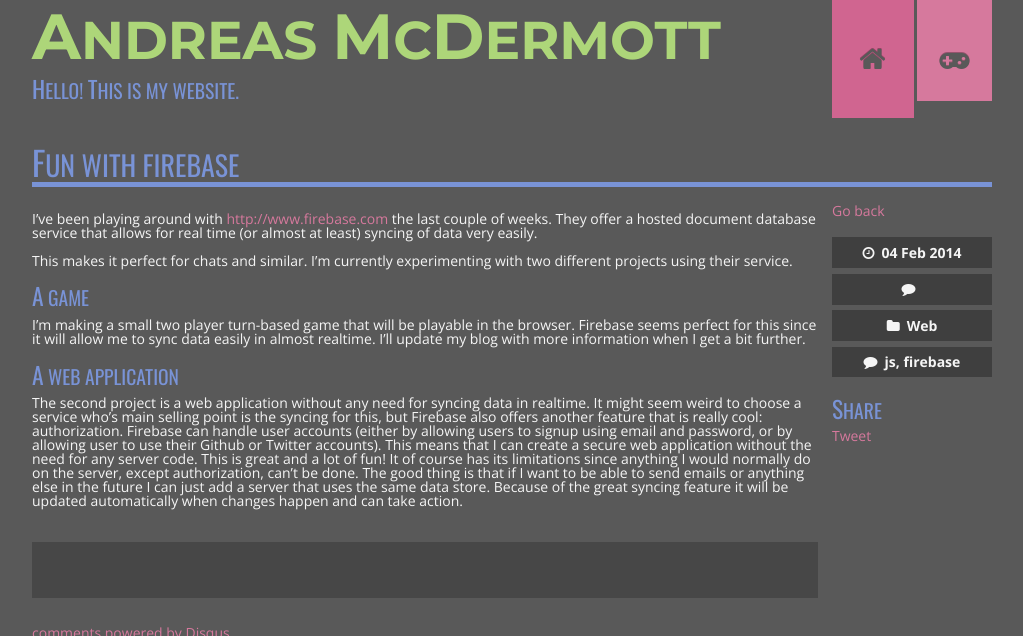
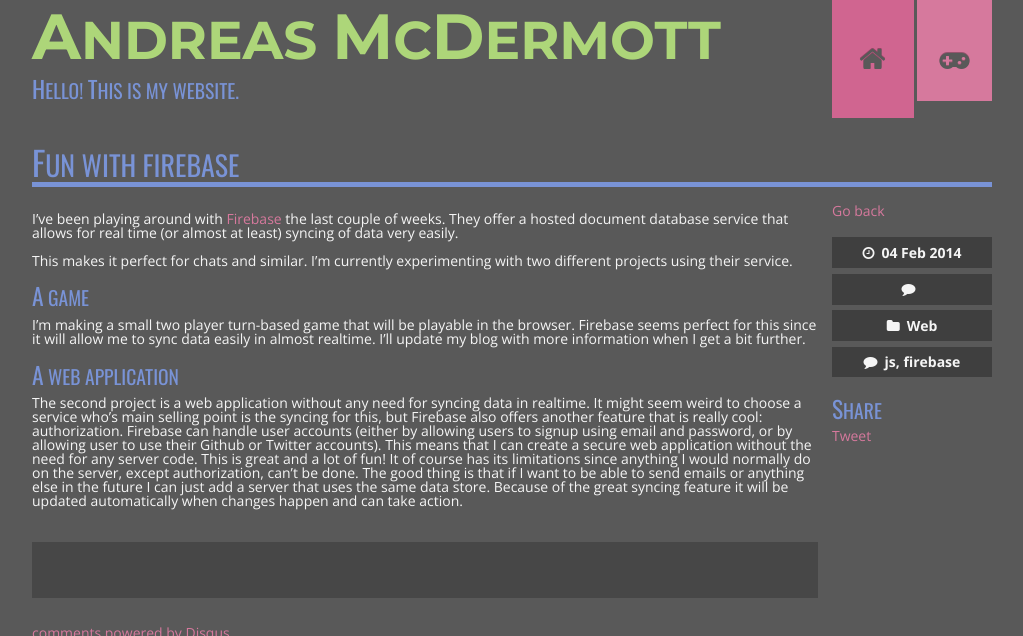
Before and after one commit to andreasmcdermott/andreasmcdermott.github.io, a Jekyll site: the page built from _posts/2014-02-04-Fun-with-Firebase.md, in a window 1280 px wide, cut to the strip 0-636 px from the top of the page. Shown: the whole strip, without its empty margins (128-1151 px from the left). Built offline with Jekyll 4.4.1, drawn with Linux system fonts in a browser that asks for light colours; nearby versions of some CDN libraries; comment, search, counter and statistics services are not loaded; some of the changed lines change nothing that is shown.

Commit message:
Fixed url to firebase

```diff
--- a/_posts/2014-02-04-Fun-with-Firebase.md
+++ b/_posts/2014-02-04-Fun-with-Firebase.md
@@ -4,7 +4,7 @@
   categories: [ Web ]
   tags: [ js, firebase ]
 ---
-I've been playing around with [http://www.firebase.com](Firebase) the last couple of weeks.
+I've been playing around with [Firebase](http://www.firebase.com) the last couple of weeks.
 They offer a hosted document database service that allows for real time (or almost at least) syncing of data very easily.
 
 This makes it perfect for chats and similar. I'm currently experimenting with two different projects using their service.
```
